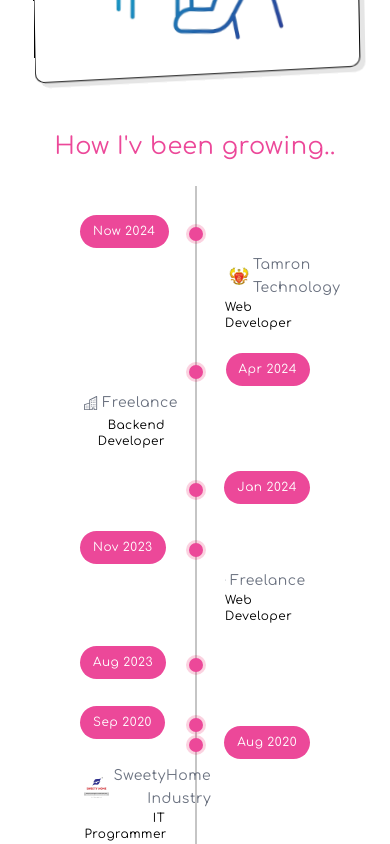
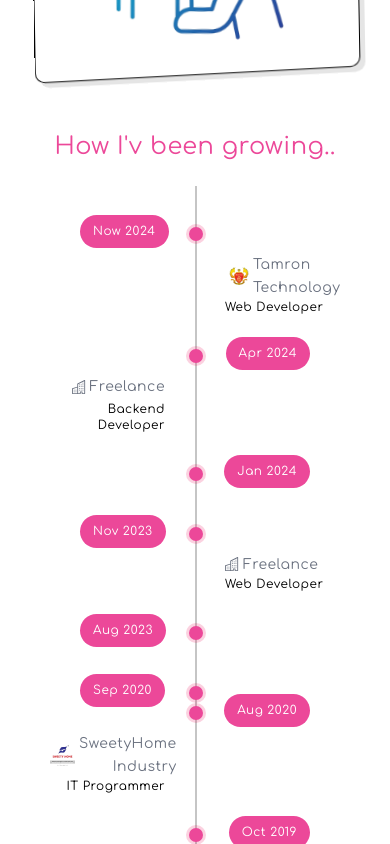
Before and after one commit to YankyawThu/resume, a Next.js app: page / in a window 390 px wide. Shown: the part 1740-2584 px from the top of the page. Built offline with nearby package versions, Linux system fonts and the light colour scheme.

Commit message:
fx roadmap width

```diff
--- a/app/page.js
+++ b/app/page.js
@@ -183,7 +183,7 @@ export default function Home() {
 
   const RoadMap = () => {
     return (
-      <div className="timeline flex-none w-auto lg:w-[550px] self-center my-14 lg:my-0">
+      <div className="timeline flex-none w-full lg:w-[550px] self-center my-14 lg:my-0">
         <div className="text-2xl text-[#EC4899] text-center mb-10">How I'v been growing..</div>
         <ul>
           <li className="left">
```
